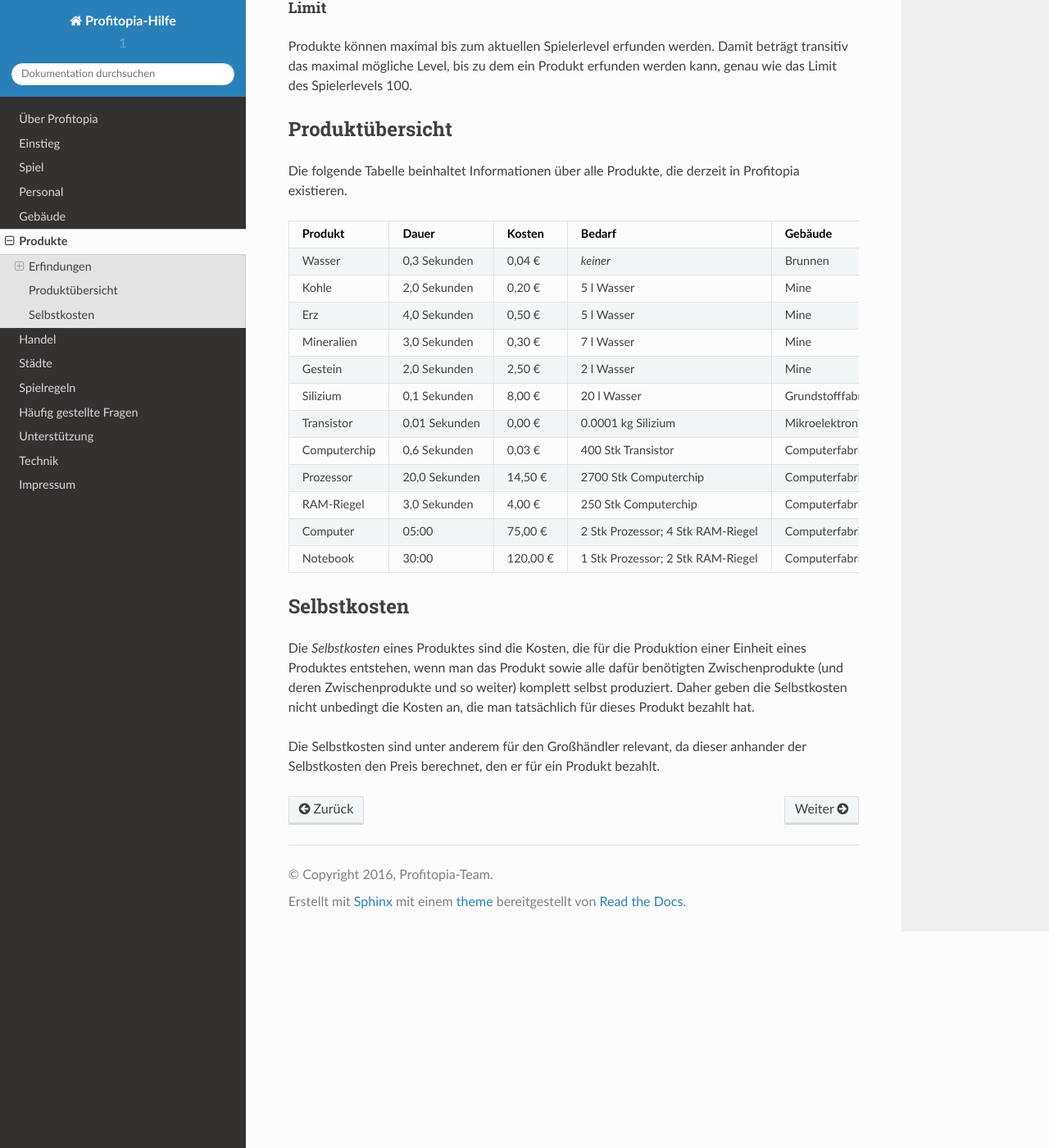
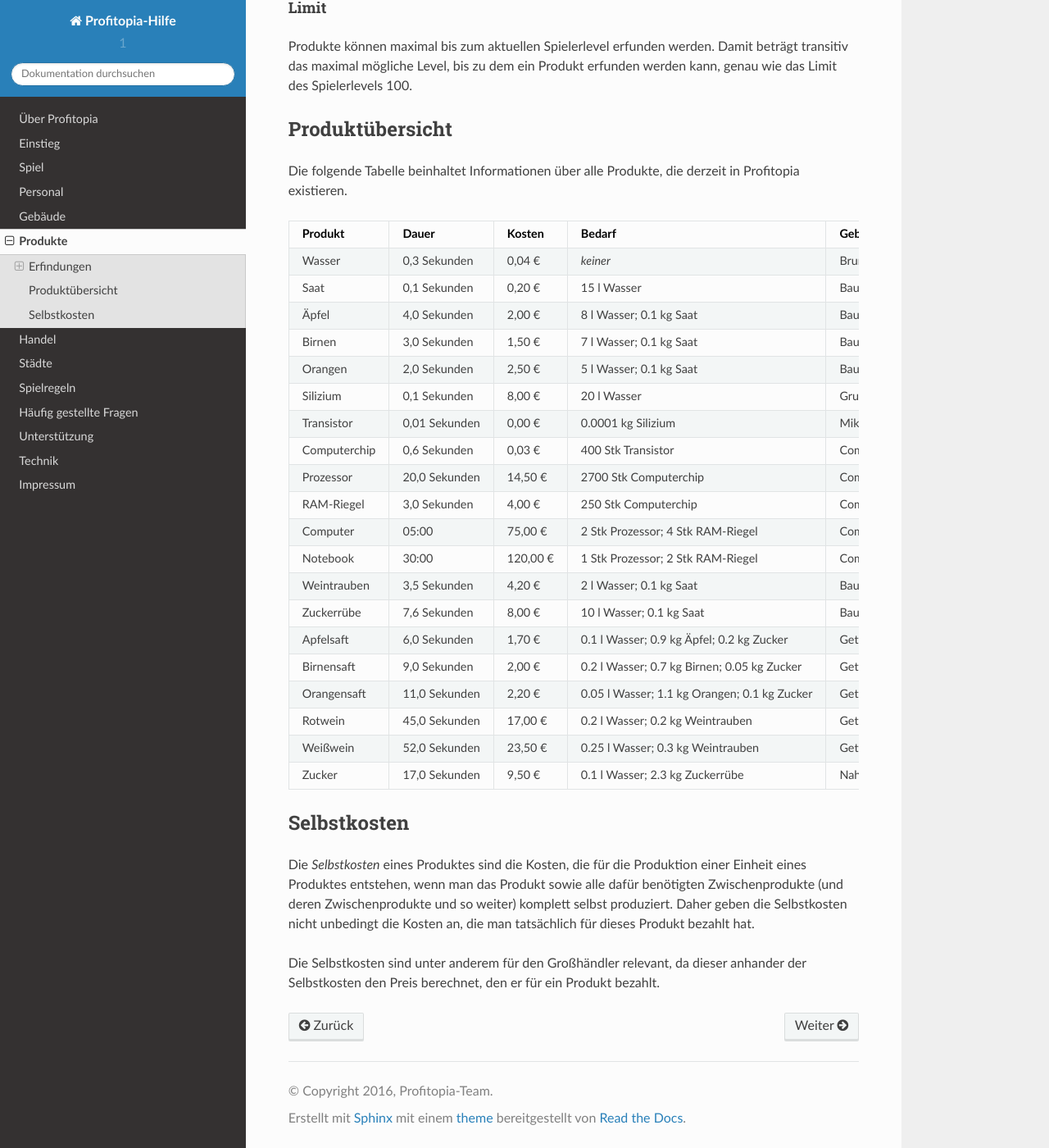
Before and after one commit to profitopia/help, a Sphinx documentation site: the page built from source/products.rst, in a window 1280 px wide and 1400 px high, scrolled down 557 px. Shown: the whole window at 82% size. Built offline with Sphinx 7.4.7 and the Read the Docs theme 2.0.0, drawn with Linux system fonts in a browser that asks for light colours.

Commit message:
updated products

```diff
--- a/source/products.rst
+++ b/source/products.rst
@@ -28,10 +28,10 @@ Die folgende Tabelle beinhaltet Informationen über alle Produkte, die derzeit i
     :header: "Produkt", "Dauer", "Kosten", "Bedarf", "Gebäude", "Endprodukt"
 
     "Wasser", "0,3 Sekunden", "0,04 €", "*keiner*", "Brunnen", "nein"
-    "Kohle", "2,0 Sekunden", "0,20 €", "5 l Wasser", "Mine", "nein"
-    "Erz", "4,0 Sekunden", "0,50 €", "5 l Wasser", "Mine", "nein"
-    "Mineralien", "3,0 Sekunden", "0,30 €", "7 l Wasser", "Mine", "nein"
-    "Gestein", "2,0 Sekunden", "2,50 €", "2 l Wasser", "Mine", "nein"
+    "Saat", "0,1 Sekunden", "0,20 €", "15 l Wasser", "Bauernhof", "nein"
+    "Äpfel", "4,0 Sekunden", "2,00 €", "8 l Wasser; 0.1 kg Saat", "Bauernhof", "nein"
+    "Birnen", "3,0 Sekunden", "1,50 €", "7 l Wasser; 0.1 kg Saat", "Bauernhof", "nein"
+    "Orangen", "2,0 Sekunden", "2,50 €", "5 l Wasser; 0.1 kg Saat", "Bauernhof", "nein"
     "Silizium", "0,1 Sekunden", "8,00 €", "20 l Wasser", "Grundstofffabrik", "nein"
     "Transistor", "0,01 Sekunden", "0,00 €", "0.0001 kg Silizium", "Mikroelektronikfabrik", "nein"
     "Computerchip", "0,6 Sekunden", "0,03 €", "400 Stk Transistor", "Computerfabrik", "nein"
@@ -39,6 +39,14 @@ Die folgende Tabelle beinhaltet Informationen über alle Produkte, die derzeit i
     "RAM-Riegel", "3,0 Sekunden", "4,00 €", "250 Stk Computerchip", "Computerfabrik", "ja"
     "Computer", "05:00", "75,00 €", "2 Stk Prozessor; 4 Stk RAM-Riegel", "Computerfabrik", "ja"
     "Notebook", "30:00", "120,00 €", "1 Stk Prozessor; 2 Stk RAM-Riegel", "Computerfabrik", "ja"
+    "Weintrauben", "3,5 Sekunden", "4,20 €", "2 l Wasser; 0.1 kg Saat", "Bauernhof", "nein"
+    "Zuckerrübe", "7,6 Sekunden", "8,00 €", "10 l Wasser; 0.1 kg Saat", "Bauernhof", "nein"
+    "Apfelsaft", "6,0 Sekunden", "1,70 €", "0.1 l Wasser; 0.9 kg Äpfel; 0.2 kg Zucker", "Getränkefabrik", "ja"
+    "Birnensaft", "9,0 Sekunden", "2,00 €", "0.2 l Wasser; 0.7 kg Birnen; 0.05 kg Zucker", "Getränkefabrik", "ja"
+    "Orangensaft", "11,0 Sekunden", "2,20 €", "0.05 l Wasser; 1.1 kg Orangen; 0.1 kg Zucker", "Getränkefabrik", "ja"
+    "Rotwein", "45,0 Sekunden", "17,00 €", "0.2 l Wasser; 0.2 kg Weintrauben", "Getränkefabrik", "ja"
+    "Weißwein", "52,0 Sekunden", "23,50 €", "0.25 l Wasser; 0.3 kg Weintrauben", "Getränkefabrik", "ja"
+    "Zucker", "17,0 Sekunden", "9,50 €", "0.1 l Wasser; 2.3 kg Zuckerrübe", "Nahrungsmittelfabrik", "nein"
 
 Selbstkosten
 ============
```
